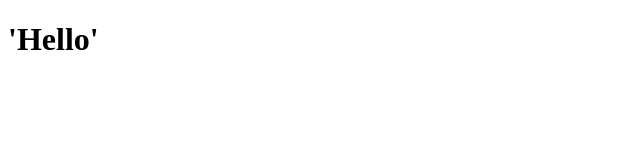
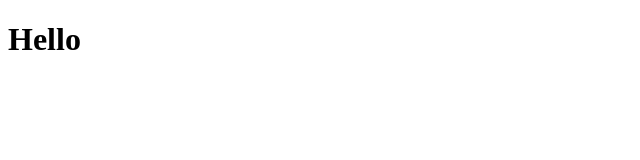
Before and after one commit to igorlac/coursera-test, a plain HTML site: page site/index.html in a window 1280 px wide. Shown: the full height of the page, 0-640 px from the left. Drawn offline with Linux system fonts and the light colour scheme.

Commit message:
Small change

```diff
--- a/site/index.html
+++ b/site/index.html
@@ -3,9 +3,9 @@
 <head>
 	<meta charset="utf-8">
 	<meta name="viewport" content="width=device-width, initial-scale=1">
-	<title>'Hello Coursera'</title>
+	<title>Hello Coursera</title>
 </head>
 <body>
-<h1>'Hello'</h1>
+<h1>Hello</h1>
 </body>
 </html>
```
